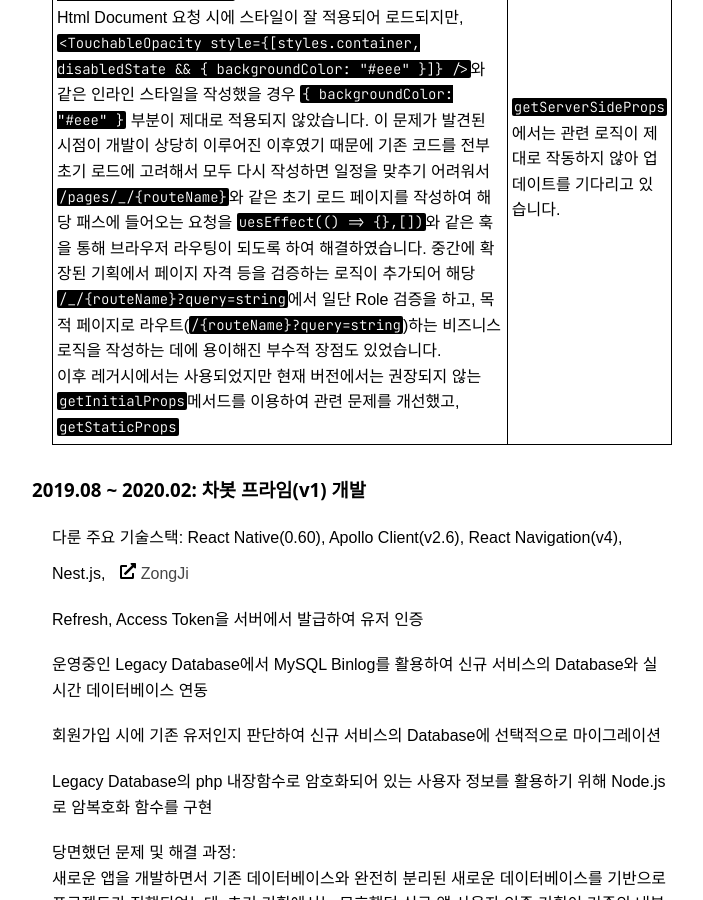
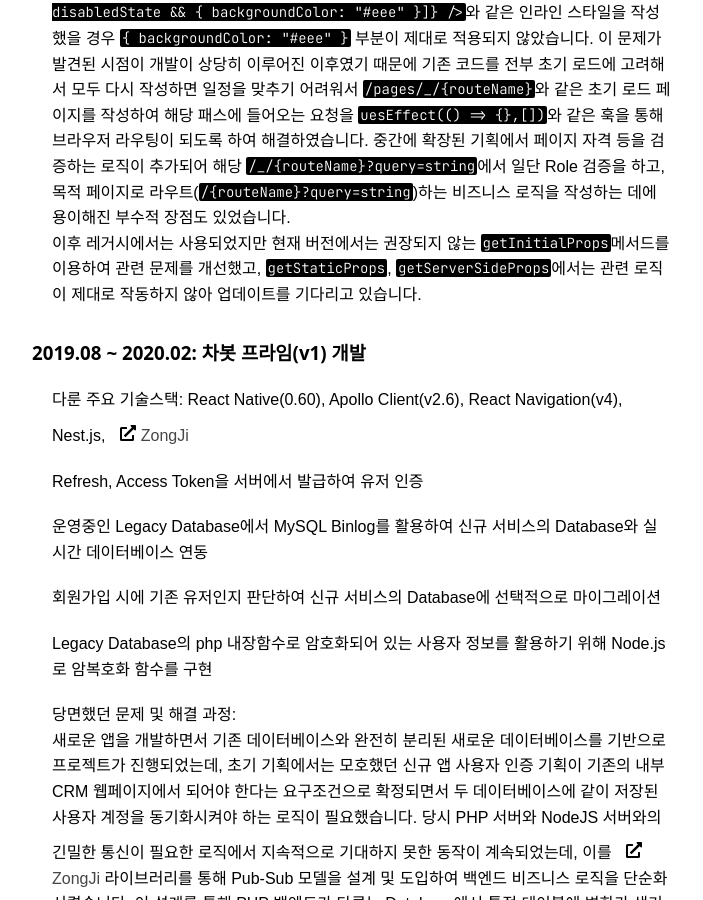
Before and after one commit to Rockheung/rockheung.github.io, a Jekyll site: the page built from resume.md, in a window 1280 px wide and 900 px high, scrolled down 2041 px. Shown: the whole window, without its empty margins (288-991 px from the left). Built offline with Jekyll 4.4.1, drawn with Linux system fonts in a browser that asks for light colours; some web fonts are replaced.

Commit message:
Update resume

```diff
--- a/resume.md
+++ b/resume.md
@@ -46,7 +46,7 @@ title: Resume
 
 - **다룬 주요 기술스택**: Next.js, [react-native-web](https://necolas.github.io/react-native-web/docs/){:target="_blank"}
 - 빠른 대응이 필요한 서비스 기획을 반영하여 WebView 및 Next.js로 인앱 모바일 페이지 개발.
-- **당면했던 문제 및 해결 과정**: <br>`react-native-web`의 CSS-in-JS 구문을 React Native처럼 사용하다 보니 `const styles = StyleSheet.create({ container, disable })` 로 생성해서 `<View style={styles.container} />`와 같은 식으로 작성한 페이지는 최초 Html Document 요청 시에 스타일이 잘 적용되어 로드되지만, `<TouchableOpacity style={[styles.container, disabledState && { backgroundColor: "#eee" }]} />`와 같은 인라인 스타일을 작성했을 경우 `{ backgroundColor: "#eee" }` 부분이 제대로 적용되지 않았습니다. 이 문제가 발견된 시점이 개발이 상당히 이루어진 이후였기 때문에 기존 코드를 전부 초기 로드에 고려해서 모두 다시 작성하면 일정을 맞추기 어려워서 `/pages/_/{routeName}`와 같은 초기 로드 페이지를 작성하여 해당 패스에 들어오는 요청을 `uesEffect(() => {},[])`와 같은 훅을 통해 브라우저 라우팅이 되도록 하여 해결하였습니다. 중간에 확장된 기획에서 페이지 자격 등을 검증하는 로직이 추가되어 해당 `/_/{routeName}?query=string`에서 일단 Role 검증을 하고, 목적 페이지로 라우트(`/{routeName}?query=string`)하는 비즈니스 로직을 작성하는 데에 용이해진 부수적 장점도 있었습니다.<br>이후 레거시에서는 사용되었지만 현재 버전에서는 권장되지 않는 `getInitialProps`메서드를 이용하여 관련 문제를 개선했고, `getStaticProps` | `getServerSideProps`에서는 관련 로직이 제대로 작동하지 않아 업데이트를 기다리고 있습니다.
+- **당면했던 문제 및 해결 과정**: <br>`react-native-web`의 CSS-in-JS 구문을 React Native처럼 사용하다 보니 `const styles = StyleSheet.create({ container, disable })` 로 생성해서 `<View style={styles.container} />`와 같은 식으로 작성한 페이지는 최초 Html Document 요청 시에 스타일이 잘 적용되어 로드되지만, `<TouchableOpacity style={[styles.container, disabledState && { backgroundColor: "#eee" }]} />`와 같은 인라인 스타일을 작성했을 경우 `{ backgroundColor: "#eee" }` 부분이 제대로 적용되지 않았습니다. 이 문제가 발견된 시점이 개발이 상당히 이루어진 이후였기 때문에 기존 코드를 전부 초기 로드에 고려해서 모두 다시 작성하면 일정을 맞추기 어려워서 `/pages/_/{routeName}`와 같은 초기 로드 페이지를 작성하여 해당 패스에 들어오는 요청을 `uesEffect(() => {},[])`와 같은 훅을 통해 브라우저 라우팅이 되도록 하여 해결하였습니다. 중간에 확장된 기획에서 페이지 자격 등을 검증하는 로직이 추가되어 해당 `/_/{routeName}?query=string`에서 일단 Role 검증을 하고, 목적 페이지로 라우트(`/{routeName}?query=string`)하는 비즈니스 로직을 작성하는 데에 용이해진 부수적 장점도 있었습니다.<br>이후 레거시에서는 사용되었지만 현재 버전에서는 권장되지 않는 `getInitialProps`메서드를 이용하여 관련 문제를 개선했고, `getStaticProps`, `getServerSideProps`에서는 관련 로직이 제대로 작동하지 않아 업데이트를 기다리고 있습니다.
 
 ### 2019.08 ~ 2020.02: 차봇 프라임(v1) 개발
 
```
